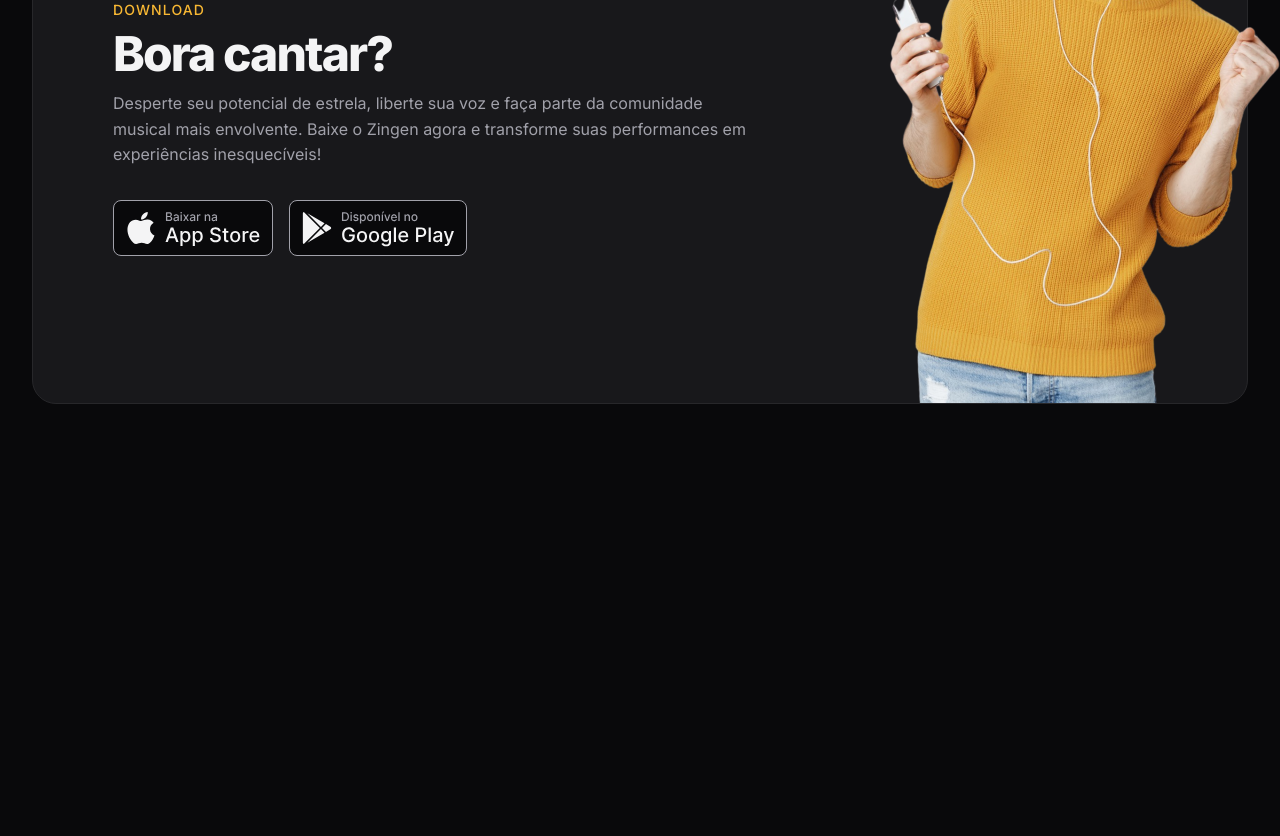
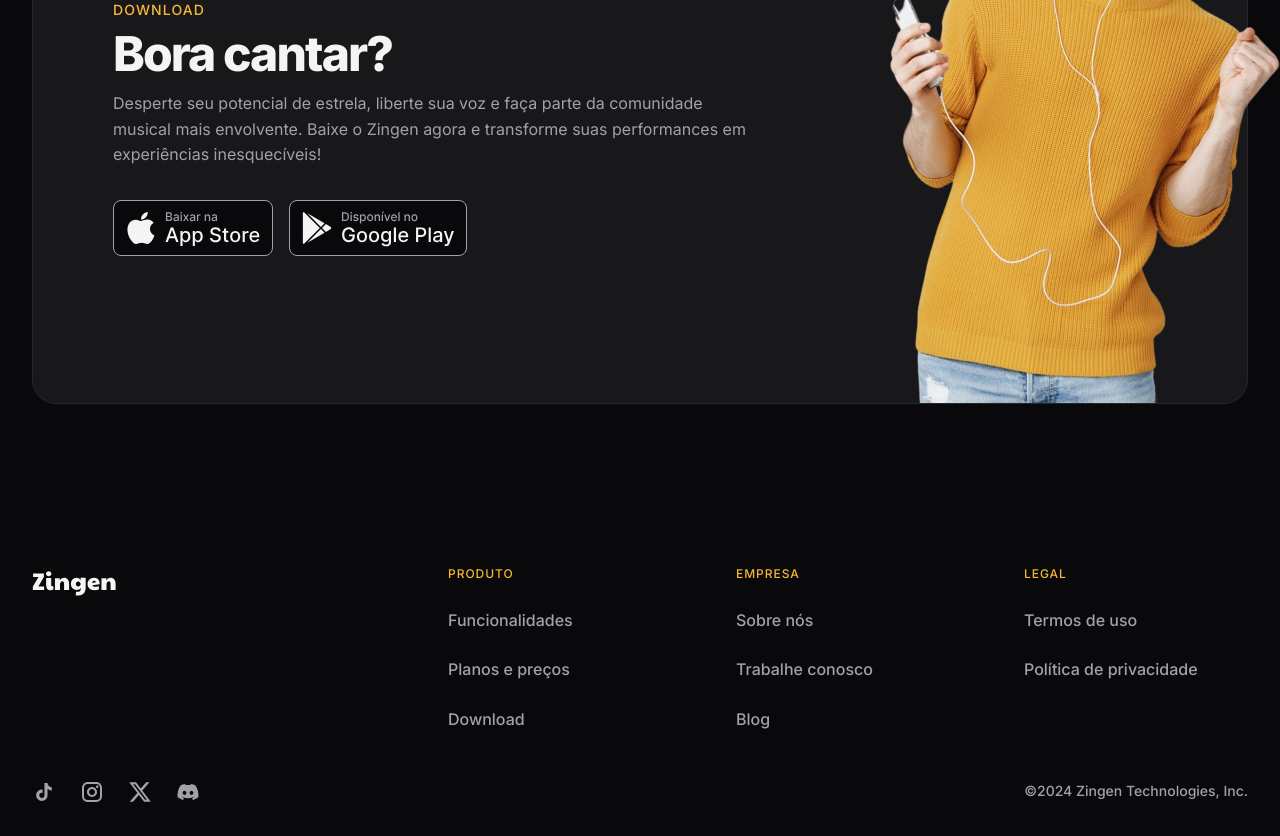
Before and after one commit to GuiSonsin/zingen, a plain HTML site: page index.html in a window 1280 px wide. Shown: the part 3737-4573 px from the top of the page. Before the commit the page ends 4221 px from the top, so only its background shows below. Drawn offline with Linux system fonts and the light colour scheme.

Commit message:
Fazendo o footer

```diff
--- a/index.html
+++ b/index.html
@@ -185,5 +185,60 @@
         </div>
     </div>
    </section>
+
+   <footer>
+    <div class="container py-xl grid">
+        <section class="grid top">
+            <img src="assets/logo.svg" alt="">
+            <nav class="even-columns">
+                <ul role="list" class="grid gap-1.5">
+                    <li class="title">Produto</li>
+                    <li>
+                        <a href="#features">Funcionalidades</a>
+                    </li>
+                    <li>
+                        <a href="#pricing">Planos e preços</a>
+                    </li>
+                    <li>
+                        <a href="#download">Download</a>
+                    </li>
+                </ul>
+
+                <ul role="list" class="gap-1.5 grid">
+                    <li class="title">Empresa</li>
+                    <li>
+                        <a href="#about">Sobre nós</a>
+                    </li>
+                    <li>
+                        <a href="#">Trabalhe conosco</a>
+                    </li>
+                    <li>
+                        <a href="#">Blog</a>
+                    </li>
+                </ul>
+
+                <ul role="list" class="gap-1.5 grid">
+                    <li class="title">Legal</li>
+                    <li>
+                        <a href="#">Termos de uso</a>
+                    </li>
+                    <li>
+                        <a href="#">Política de privacidade</a>
+                    </li>
+                </ul>
+            </nav>
+        </section>
+
+        <section class="bottom flex gap-1.5">
+            <div class="flex gap-1.5">
+                <a href="#" class="social" aria-label="tiktok"></a>
+                <a href="#" class="social" aria-label="instagram"></a>
+                <a href="#" class="social" aria-label="twitter"></a>
+                <a href="#" class="social" aria-label="discord"></a>
+            </div>
+            <span class="coppy">©2024 Zingen Technologies, Inc.</span>
+        </section>
+    </div>
+   </footer>
 </body>
 </html>
--- /dev/null
+++ b/styles/footer.css
@@ -0,0 +1,59 @@
+footer{
+    color: var(--text-color-secondary);
+    font-weight: var(--fw-md);
+
+    & .container{
+        padding-inline: 3rem;
+    }
+
+    & .container,
+    & .top{
+        gap: 3rem;
+    }
+
+    & nav.even-columns{
+        gap: 4rem;
+    }
+
+    & .top ul{
+        align-content: start;
+    }
+
+    & .title{
+        font-size: 0.75rem;
+        letter-spacing: 0.08em;
+        text-transform: uppercase;
+        color: var(--brand-color-primary);
+    }
+
+    & .bottom{
+        flex-wrap: wrap;
+
+        & > div{
+            margin-right: auto;
+        }
+
+        & span {
+            font-size: .875rem;
+        }
+    }
+
+    @media (width >= 80em){
+        & .container{
+            padding-inline: 0;
+            padding-bottom: 2rem;
+        }
+
+        & .top{
+            grid-template-columns: auto 1fr;
+
+            & nav{
+                margin-left: auto;
+
+                & ul{
+                    width: 14rem;
+                }
+            }
+        }
+    }
+}
--- a/styles/index.css
+++ b/styles/index.css
@@ -10,3 +10,4 @@
 @import url(features.css) (width >= 80em);
 @import url(pricing.css);
 @import url(download.css);
+@import url(footer.css);
```
